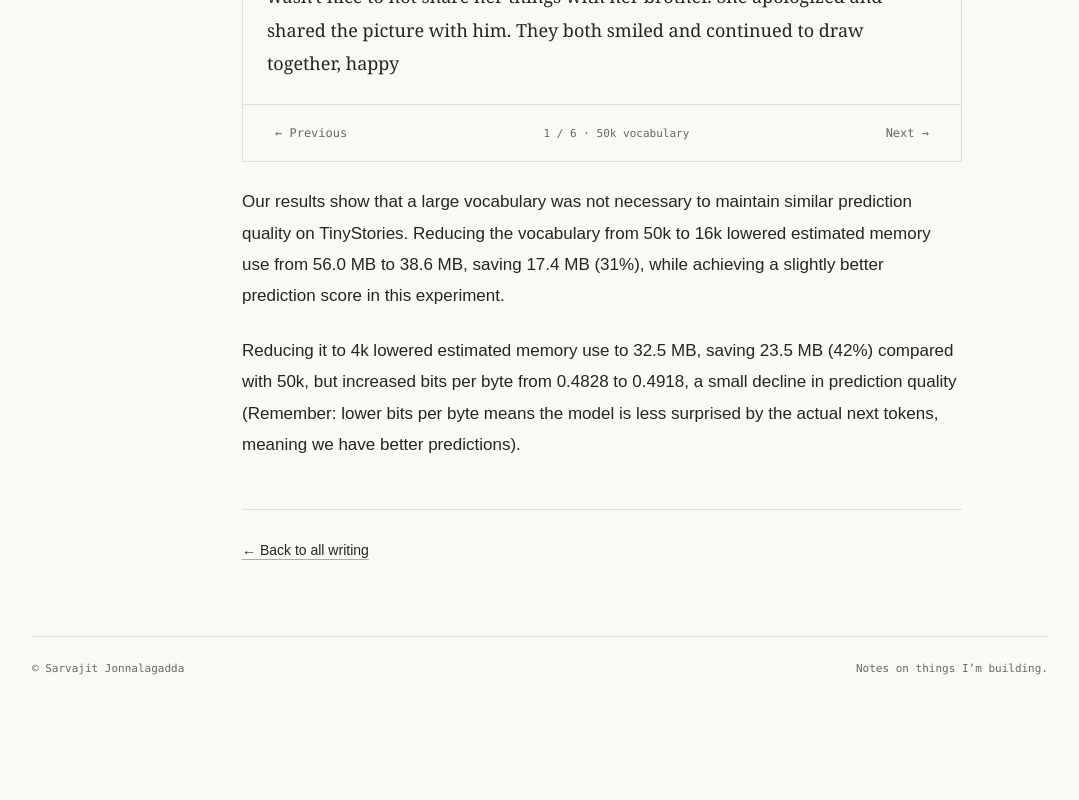
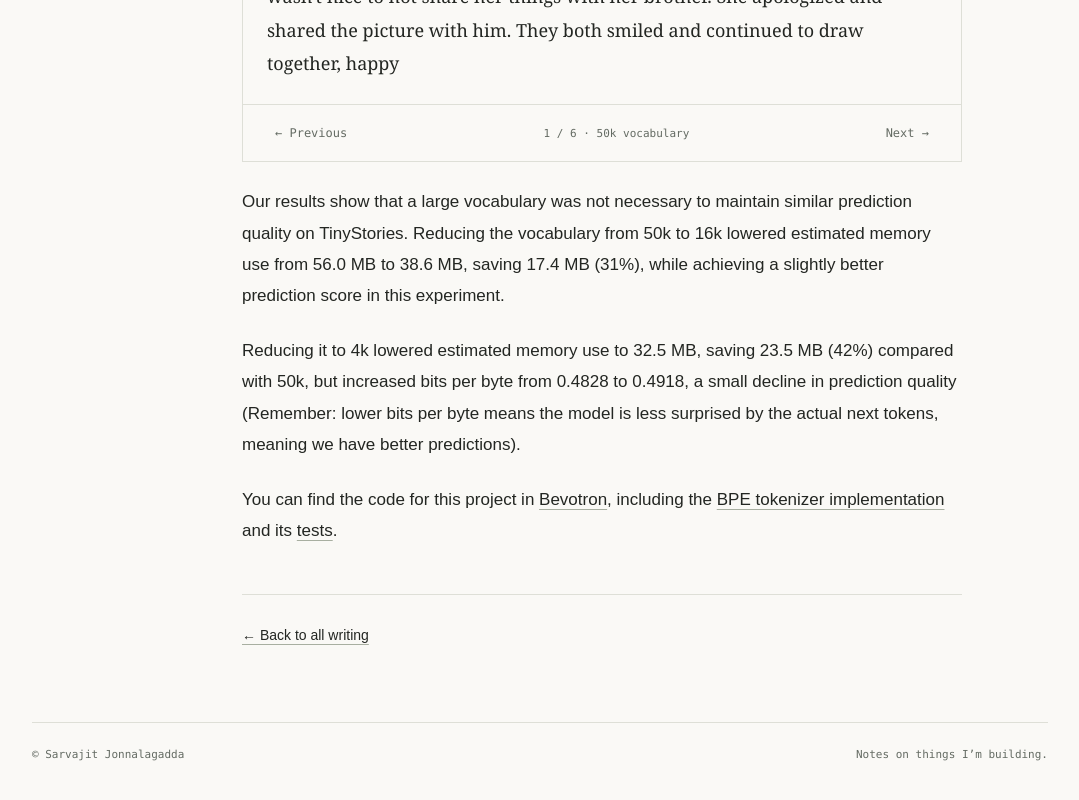
Before and after one commit to sarvajit-j/sarvajit-j.github.io, a plain HTML site: page vocabulary.html in a window 1280 px wide. Shown: the part 5692-6492 px from the top of the page, without its empty margins (100-1179 px from the left). Before the commit the page ends 6406 px from the top, so only its background shows below. Drawn offline with Linux system fonts and the light colour scheme.

Commit message:
Add project code, BPE implementation, and test links to article

```diff
--- a/vocabulary.html
+++ b/vocabulary.html
@@ -7,4 +7,4 @@
 Suddenly, her little brother came in and saw the picture. He wanted to have it too, but Lily didn&#x27;t want to share. They started to argue, and Lily got very angry. She decided to take the picture away from her brother and keep it for herself.
 
 Her brother got very upset and started to cry. Lily felt bad and realized that it wasn&#x27;t nice to not share her things with her brother. She apologized and shared the picture with him. They both smiled and continued to draw together, happy</div></div><div class="sample-bottom"><button type="button" id="previous" aria-label="Previous vocabulary sample">← Previous</button><span id="sample-count" aria-live="polite">1 / 6 · 50k vocabulary</span><button type="button" id="next" aria-label="Next vocabulary sample">Next →</button></div></div>
-</div><p data-author-original="true">Our results show that a large vocabulary was not necessary to maintain similar prediction quality on TinyStories. Reducing the vocabulary from 50k to 16k lowered estimated memory use from 56.0 MB to 38.6 MB, saving 17.4 MB (31%), while achieving a slightly better prediction score in this experiment.</p><p data-author-original="true">Reducing it to 4k lowered estimated memory use to 32.5 MB, saving 23.5 MB (42%) compared with 50k, but increased bits per byte from 0.4828 to 0.4918, a small decline in prediction quality (Remember: lower bits per byte means the model is less surprised by the actual next tokens, meaning we have better predictions).</p></section><div class="article-end"><a href="index.html#writing">← Back to all writing</a></div></article></div></main><script src="assets/stories.js"></script><script src="assets/article.js"></script><footer><span>© Sarvajit Jonnalagadda</span><span>Notes on things I’m building.</span></footer></div></body></html>
+</div><p data-author-original="true">Our results show that a large vocabulary was not necessary to maintain similar prediction quality on TinyStories. Reducing the vocabulary from 50k to 16k lowered estimated memory use from 56.0 MB to 38.6 MB, saving 17.4 MB (31%), while achieving a slightly better prediction score in this experiment.</p><p data-author-original="true">Reducing it to 4k lowered estimated memory use to 32.5 MB, saving 23.5 MB (42%) compared with 50k, but increased bits per byte from 0.4828 to 0.4918, a small decline in prediction quality (Remember: lower bits per byte means the model is less surprised by the actual next tokens, meaning we have better predictions).</p></section><p>You can find the code for this project in <a href="https://github.com/LonghornSilicon/Bevotron">Bevotron</a>, including the <a href="https://github.com/LonghornSilicon/Bevotron/blob/main/src/bevotron/tokenizer/bpe.py">BPE tokenizer implementation</a> and its <a href="https://github.com/LonghornSilicon/Bevotron/blob/main/tests/test_tokenizer.py">tests</a>.</p><div class="article-end"><a href="index.html#writing">← Back to all writing</a></div></article></div></main><script src="assets/stories.js"></script><script src="assets/article.js"></script><footer><span>© Sarvajit Jonnalagadda</span><span>Notes on things I’m building.</span></footer></div></body></html>
```
